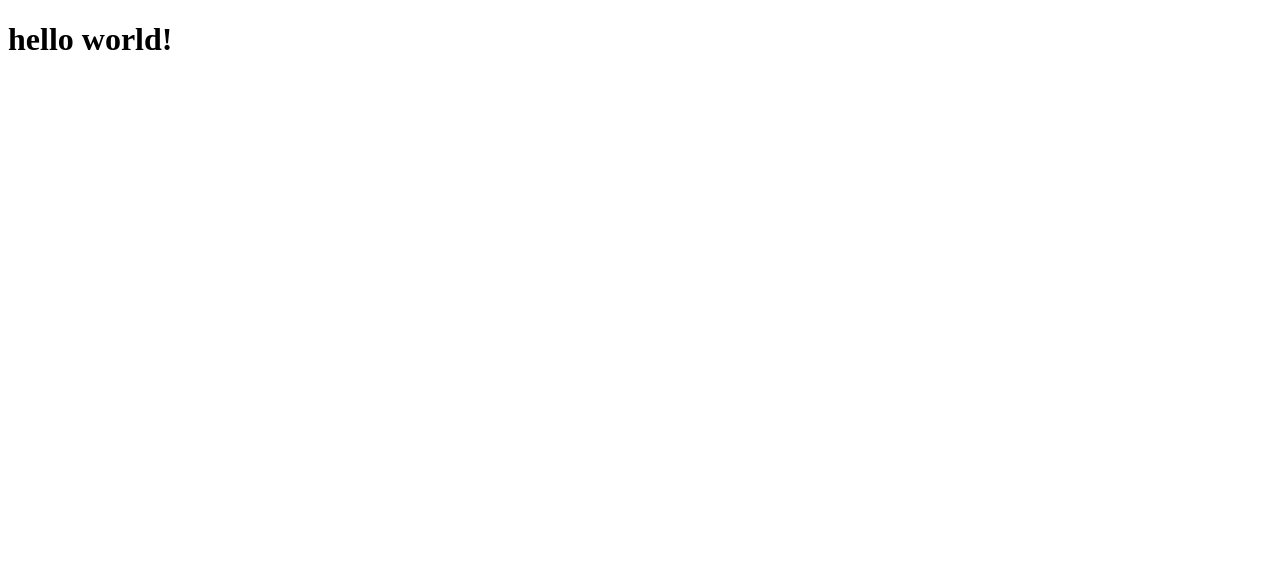
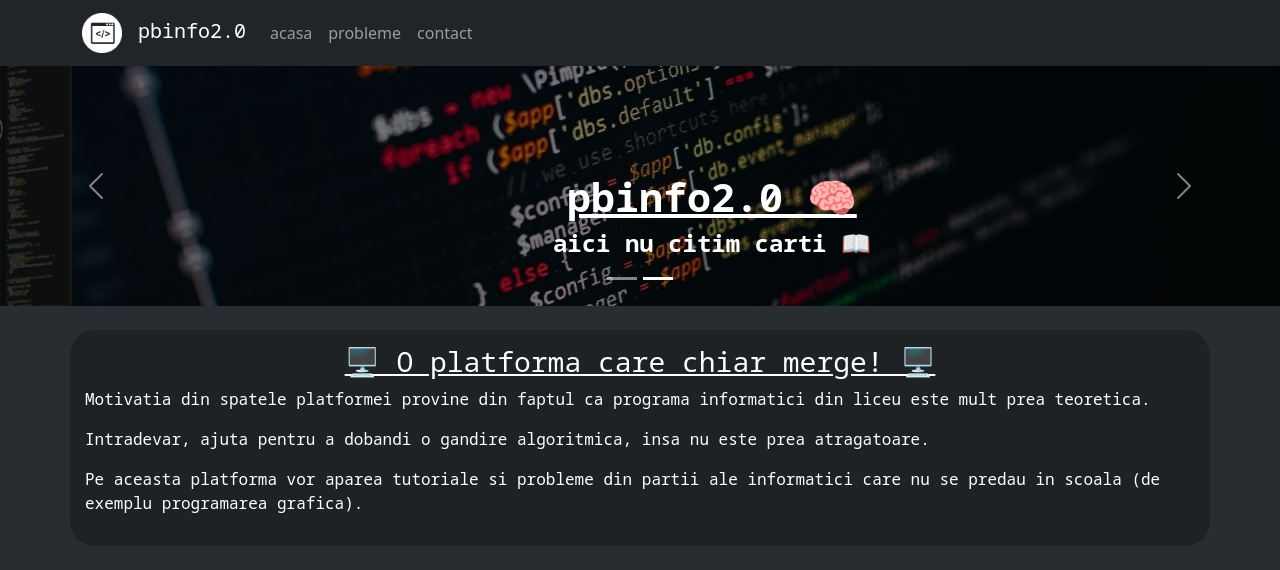
Before and after one commit to in-th3-l00p/pbinfo2.0, a React app: page / in a window 1280 px wide. Built offline with nearby package versions, Linux system fonts and the light colour scheme.

Commit message:
paginile de baza terminate

```diff
--- a/package.json
+++ b/package.json
@@ -6,10 +6,13 @@
     "@testing-library/jest-dom": "^5.16.4",
     "@testing-library/react": "^13.2.0",
     "@testing-library/user-event": "^13.5.0",
+    "bootstrap": "^5.1.3",
     "react": "^18.1.0",
+    "react-bootstrap": "^2.4.0",
     "react-dom": "^18.1.0",
     "react-router-dom": "^6.3.0",
     "react-scripts": "5.0.1",
+    "sass": "^1.51.0",
     "web-vitals": "^2.1.4"
   },
   "scripts": {
--- a/public/index.html
+++ b/public/index.html
@@ -2,19 +2,18 @@
 <html lang="en">
   <head>
     <meta charset="utf-8" />
-    <link rel="icon" href="%PUBLIC_URL%/favicon.ico" />
+    <link rel="icon" href="%PUBLIC_URL%/icon.png" />
     <meta name="viewport" content="width=device-width, initial-scale=1" />
     <meta name="theme-color" content="#000000" />
     <meta
       name="description"
       content="Web site created using create-react-app"
     />
-    <link rel="apple-touch-icon" href="%PUBLIC_URL%/logo192.png" />
+    <link rel="apple-touch-icon" href="%PUBLIC_URL%/icon.png" />
     <!--
       manifest.json provides metadata used when your web app is installed on a
       user's mobile device or desktop. See https://developers.google.com/web/fundamentals/web-app-manifest/
     -->
-    <link rel="manifest" href="%PUBLIC_URL%/manifest.json" />
     <!--
       Notice the use of %PUBLIC_URL% in the tags above.
       It will be replaced with the URL of the `public` folder during the build.
--- /dev/null
+++ b/src/components/Layout.js
@@ -0,0 +1,11 @@
+import NavBar from "./NavBar";
+import { Outlet } from "react-router-dom";
+
+export default function Layout() {
+    return (
+        <div>
+            <NavBar />
+            <Outlet />
+        </div>
+    )
+}
--- /dev/null
+++ b/src/components/NavBar.js
@@ -0,0 +1,41 @@
+import { Navbar, Container, Nav } from "react-bootstrap"
+import { useLocation } from "react-router-dom"
+import "bootstrap/dist/css/bootstrap.css"
+
+export default function NavBar() {
+    const location = useLocation().pathname
+    let iconSrc = ""
+
+    //se numara "/"-urile
+    let count = 0
+    for (let i = 0; i < location.length; i++)
+        if (location[i] === '/')
+            count++
+
+    for (let i = 0; i < count; i++)
+        iconSrc += "../"
+    iconSrc += "icon.png"
+
+    return (
+        <Navbar bg="dark" variant="dark" expand="lg">
+            <Container>
+                <Navbar.Brand>
+                    <img
+                        src={iconSrc} alt="icon"
+                        width={40} height={40}
+                        className="me-3"
+                    />
+                    pbinfo2.0
+                </Navbar.Brand>
+                <Navbar.Toggle aria-controls="nav-collpase" />
+                <Navbar.Collapse>
+                    <Nav className="me-auto">
+                        <Nav.Link href="/">acasa</Nav.Link>
+                        <Nav.Link href="/probleme">probleme</Nav.Link>
+                        <Nav.Link href="/contact">contact</Nav.Link>
+                    </Nav>
+                </Navbar.Collapse>
+            </Container>
+        </Navbar>
+    )
+}
--- /dev/null
+++ b/src/components/TextBox.js
@@ -0,0 +1,10 @@
+import { Container } from "react-bootstrap"
+import "../style/textbox.scss"
+
+export default function TextBox({ className, children }) {
+    return (
+        <Container className={"textBox mx-auto " + className}>
+            {children}
+        </Container>
+    )
+}
--- a/src/index.js
+++ b/src/index.js
@@ -1,13 +1,23 @@
 import React from "react";
 import { createRoot } from "react-dom/client";
 import { BrowserRouter, Routes, Route } from "react-router-dom"
+import Layout from "./components/Layout";
+import Acasa from "./pages/Acasa";
+import Probleme from "./pages/Probleme";
+import Contact from "./pages/Contact";
+import Problema from "./pages/Problema";
+import "./style/globals.scss"
 
 function App() {
     return (
         <BrowserRouter>
             <Routes>
-                <Route index element={<h1>hello world!</h1>} />
-                <Route path="test" element={<p>test</p>} />
+                <Route path="/" element={<Layout />}>
+                    <Route index element={<Acasa />} />
+                    <Route path="/probleme" element={<Probleme />} />
+                    <Route path="/contact" element={<Contact />} />
+                    <Route path="/problema/:id" element={<Problema />} />
+                </Route>
             </Routes>
         </BrowserRouter>
     )
--- /dev/null
+++ b/src/pages/Acasa.js
@@ -0,0 +1,52 @@
+import { Carousel } from "react-bootstrap"
+import TextBox from "../components/TextBox"
+import "../style/acasa.scss"
+
+const carouselImages = [
+    {
+        src: "1.webp",
+        caption: "pbinfo, dar nu pica ✅"
+    },
+    {
+        src: "2.webp",
+        caption: "aici nu citim carti 📖"
+    }
+]
+export default function Acasa() {
+    return (
+        <div>
+            <header>
+                <Carousel className="carousel">
+                    {carouselImages.map((carouselImage, index) => (
+                        <Carousel.Item>
+                            <img key={index} src={"carousel/" + carouselImage.src} alt="carousel" />
+                            <Carousel.Caption className="caption">
+                                <h1>pbinfo2.0 🧠</h1>
+                                <h2>{carouselImage.caption}</h2>
+                            </Carousel.Caption>
+                        </Carousel.Item>
+                    ))}
+                </Carousel>
+            </header>
+            <TextBox className="mainTextBox mt-4">
+                <h3 className="title text-center text-decoration-underline">
+                   🖥️ O platforma care chiar merge! 🖥️
+                </h3>
+                <span>
+                    <p>
+                        Motivatia din spatele platformei provine
+                        din faptul ca programa informatici din liceu este mult prea teoretica.
+                    </p>
+                    <p>
+                        Intradevar, ajuta pentru a dobandi o gandire algoritmica, insa nu
+                        este prea atragatoare.
+                    </p>
+                    <p>
+                        Pe aceasta platforma vor aparea tutoriale si probleme din
+                        partii ale informatici care nu se predau in scoala (de exemplu programarea grafica).
+                    </p>
+                </span>
+            </TextBox>
+        </div>
+    )
+}
--- /dev/null
+++ b/src/pages/Contact.js
@@ -0,0 +1,12 @@
+import TextBox from "../components/TextBox";
+
+export default function Contact() {
+    return (
+        <TextBox className="mt-3">
+            <h2 className="text-center text-decoration-underline">Informatii de contact</h2>
+            <p>Email: emailadministrator@test.com</p>
+            <p>Discord: test#6969</p>
+            <img className="mx-auto d-block" alt="hacking meme" src="haxxorMeme.gif"/>
+        </TextBox>
+    )
+}
--- /dev/null
+++ b/src/pages/Problema.js
@@ -0,0 +1,7 @@
+import React from 'react';
+import { useParams } from 'react-router-dom';
+
+export default function Problema() {
+    let { id } = useParams()
+    return <h1>{id}</h1>
+}
--- /dev/null
+++ b/src/pages/Probleme.js
@@ -0,0 +1,31 @@
+import { Button } from "react-bootstrap";
+import { Container } from "react-bootstrap";
+import "../style/probleme.scss"
+
+function Problem({title="Titlu", description="hello world!"}) {
+    return (
+        <Container className="problem border mb-3 d-flex" fluid>
+            <div className="text">
+                <h2>{title}</h2>
+                <p>{description}</p>
+            </div>
+            <Button variant="dark" className="solveBtn m-2">Rezolva</Button>
+        </Container>
+    )
+}
+
+export default function Probleme() {
+    return (
+        <Container className="p-3" fluid>
+            <h2 className="text-decoration-underline">Lista de probleme:</h2>
+            <span className="problemList">
+                <Problem />
+                <Problem />
+                <Problem />
+                <Problem />
+                <Problem />
+                <Problem />
+            </span>
+        </Container>
+    )
+}
--- /dev/null
+++ b/src/style/acasa.scss
@@ -0,0 +1,28 @@
+header .carousel {
+    img {
+        object-fit: cover;
+        width: 100vw;
+        height: 30vh;
+        filter: brightness(50%);
+
+        @media screen and (max-height: 480px) {
+            height: 40vh;
+        }
+
+        @media screen and (max-height: 315px) {
+            height: 60vh;
+        }
+    }
+
+    .caption {
+        h1 {
+            font-weight: bold;
+            text-decoration: underline;
+        }
+
+        h2 {
+            font-size: 1.5rem;
+            font-weight: bold;
+        }
+    }
+}
--- /dev/null
+++ b/src/style/globals.scss
@@ -0,0 +1,18 @@
+/*stilizare aplicata peste tot*/
+@import url('https://fonts.googleapis.com/css2?family=Noto+Sans+Mono&display=swap');
+
+$bg-color: #272d31;
+
+* {
+    margin: 0;
+    padding: 0;
+    box-sizing: border-box;
+}
+
+body {
+    background-color: $bg-color;
+    h1, h2, h3, h4, h5, h6, p, span {
+        font-family: 'Noto Sans Mono', monospace;
+        color: white;
+    }
+}
--- /dev/null
+++ b/src/style/probleme.scss
@@ -0,0 +1,39 @@
+@keyframes problemListFade {
+    from { opacity: 0; }
+    to { opacity: 1.0; }
+}
+
+@keyframes solveBtnHover {
+    from {
+        color: white;
+        background-color: #212529;
+    }
+    to {
+        color: #212529;
+        background-color: white;
+    }
+}
+
+.problemList {
+    animation: problemListFade 1s;
+    .problem {
+        border-radius: 15px;
+
+        .text {
+            width: 100%;
+        }
+
+        .solveBtn {
+            animation: solveBtnHover 0.5s;
+            animation-direction: reverse;
+            color: white;
+            background-color: #212529;
+
+            &:hover {
+                animation: solveBtnHover 0.5s;
+                color: #212529;
+                background-color: white;
+            }
+        }
+    }
+}
--- /dev/null
+++ b/src/style/textbox.scss
@@ -0,0 +1,11 @@
+@keyframes fade {
+    from { opacity: 0.0; }
+    to { opacity: 1.0; }
+}
+
+.textBox {
+    border-radius: 25px;
+    background-color: rgba(12, 12, 12, 0.3);
+    animation: fade 1s;
+    padding: 15px;
+}
```
Also changed, not shown: public/carousel/1.webp (added), public/carousel/2.webp (added), public/icon.png (added), 2 other files.
